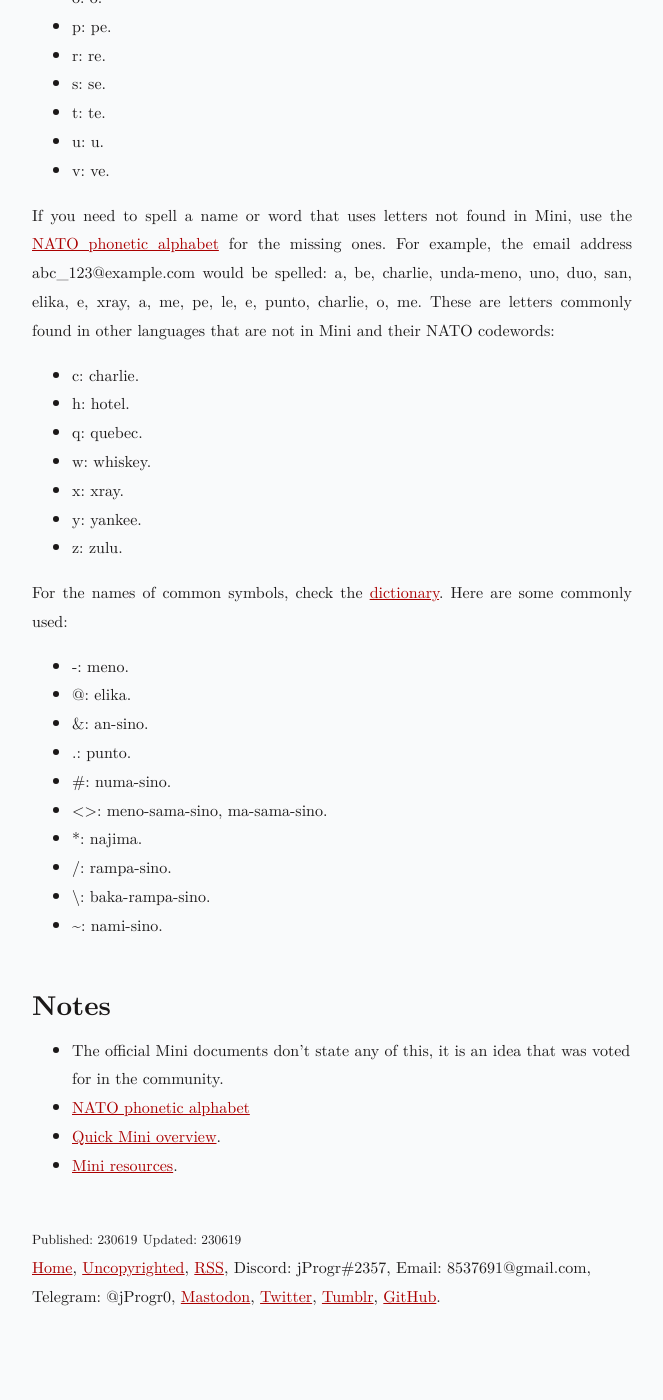
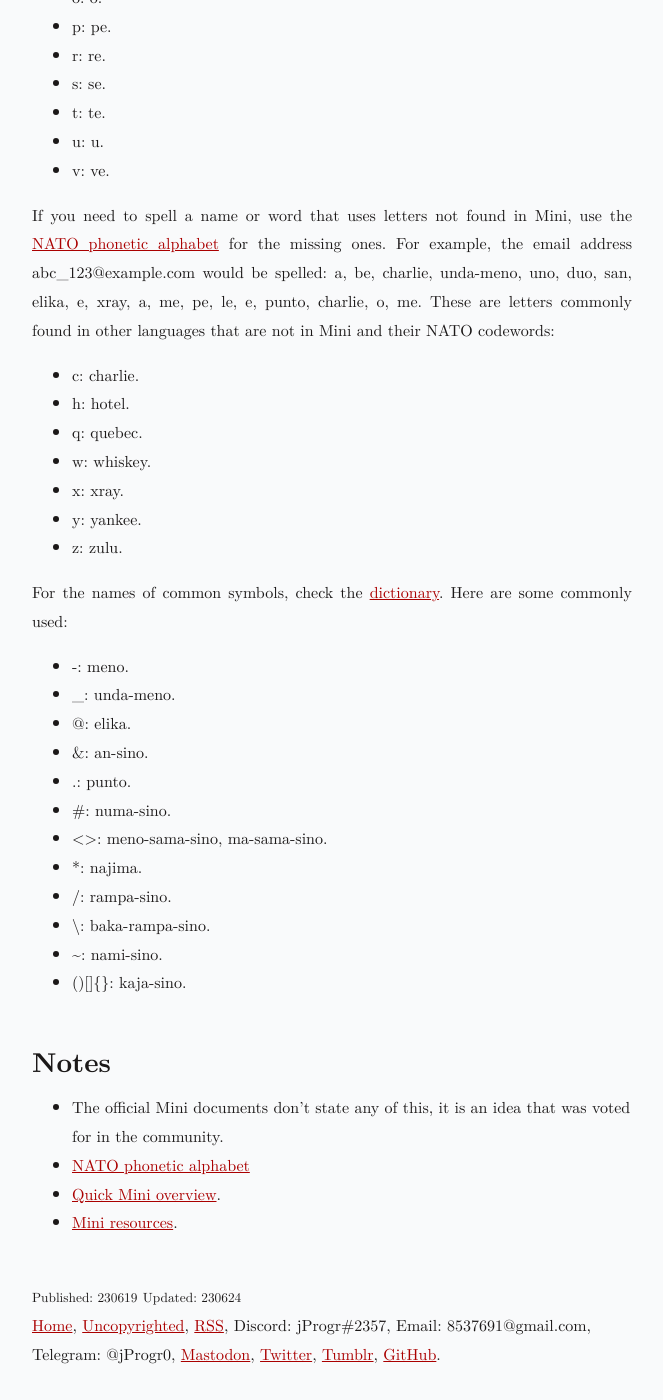
Before and after one commit to jProgr/jprogr.github.io, a Jekyll site: the page built from _posts/2023-06-19-mini-letter-names.md, in a window 1280 px wide and 1400 px high, scrolled down 627 px. Shown: the whole window, without its empty margins (308-971 px from the left). Built offline with Jekyll 4.4.1, drawn with Linux system fonts in a browser that asks for light colours; before the commit the page ends 1970 px from its top, so only the background shows below that.

Commit message:
Update content
Updated "Spelling and letter names in Mini".

```diff
--- a/_posts/2023-06-19-mini-letter-names.md
+++ b/_posts/2023-06-19-mini-letter-names.md
@@ -2,7 +2,7 @@
 title: "Spelling and letter names in Mini"
 permalink: /mini-letter-names
 custom_date: "230619"
-updated_date: "230619"
+updated_date: "230624"
 ---
 
 # Spelling and letter names in Mini
@@ -42,6 +42,7 @@ If you need to spell a name or word that uses letters not found in Mini, use the
 For the names of common symbols, check the [dictionary](/buku-name). Here are some commonly used:
 
 - -: meno.
+- \_: unda-meno.
 - @: elika.
 - &: an-sino.
 - .: punto.
@@ -51,6 +52,7 @@ For the names of common symbols, check the [dictionary](/buku-name). Here are so
 - /: rampa-sino.
 - \\: baka-rampa-sino.
 - ~: nami-sino.
+- ()\[\]{}: kaja-sino.
 
 ## Notes
 
```
